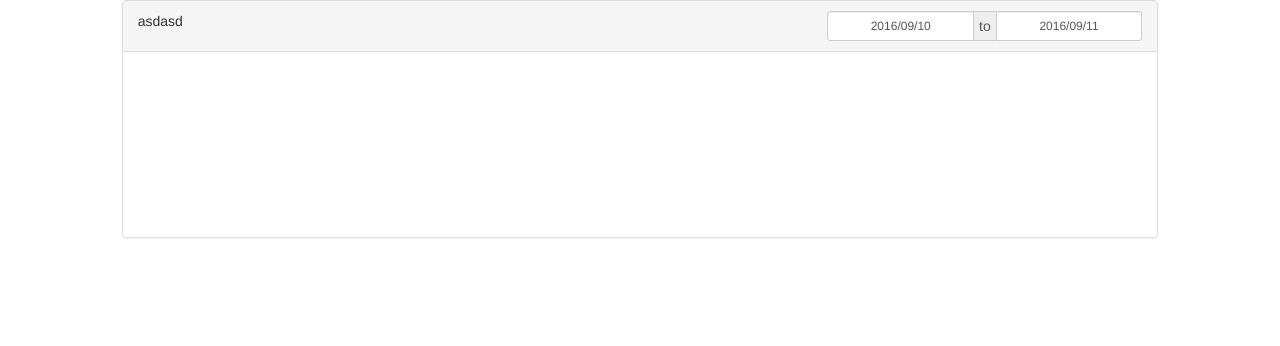
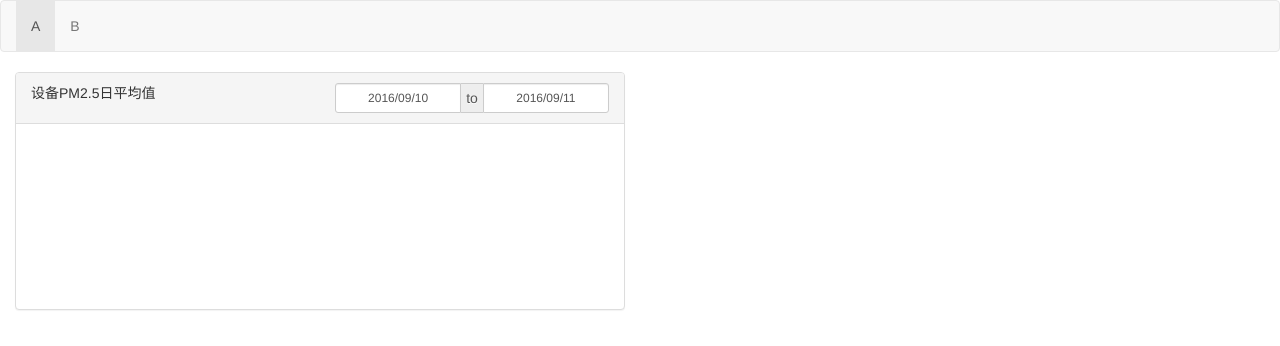
Before and after one commit to shuaibird/chart_demo_pm25, a website: page public/index.html in a window 1280 px wide. Drawn offline with Linux system fonts and the light colour scheme; no server answers.

Commit message:
add navbar

```diff
--- a/public/index.html
+++ b/public/index.html
@@ -9,21 +9,30 @@
 </head>
 
 <body>
+  <nav class="navbar navbar-default">
+    <div class="container-fluid">
+      <ul class="nav navbar-nav">
+        <li class="active"><a href="#">A</a></li>
+        <li><a href="#">B</a></li>
+      </ul>
+    </div>
+  </nav>
+
   <div class="container-fluid">
     <div class="row">
-      <div class="col-md-10 col-md-offset-1">
+      <div class="col-md-6">
         <div class="panel panel-default">
           <div class="panel-heading">
             <div class="row">
-              <div class="col-md-8">
-                asdasd
+              <div class="col-md-6">
+                设备PM2.5日平均值
               </div>
 
-              <div class="col-md-4">
+              <div class="col-md-6">
                 <div class="input-daterange input-group" id="datepicker1">
-                  <input type="text" class="input-sm form-control" name="start" value="2016/09/10"/>
+                  <input type="text" class="input-sm form-control" name="start" value="2016/09/10">
                   <span class="input-group-addon">to</span>
-                  <input type="text" class="input-sm form-control" name="end" value="2016/09/11"/>
+                  <input type="text" class="input-sm form-control" name="end" value="2016/09/11">
                 </div>
               </div>
             </div>
```
